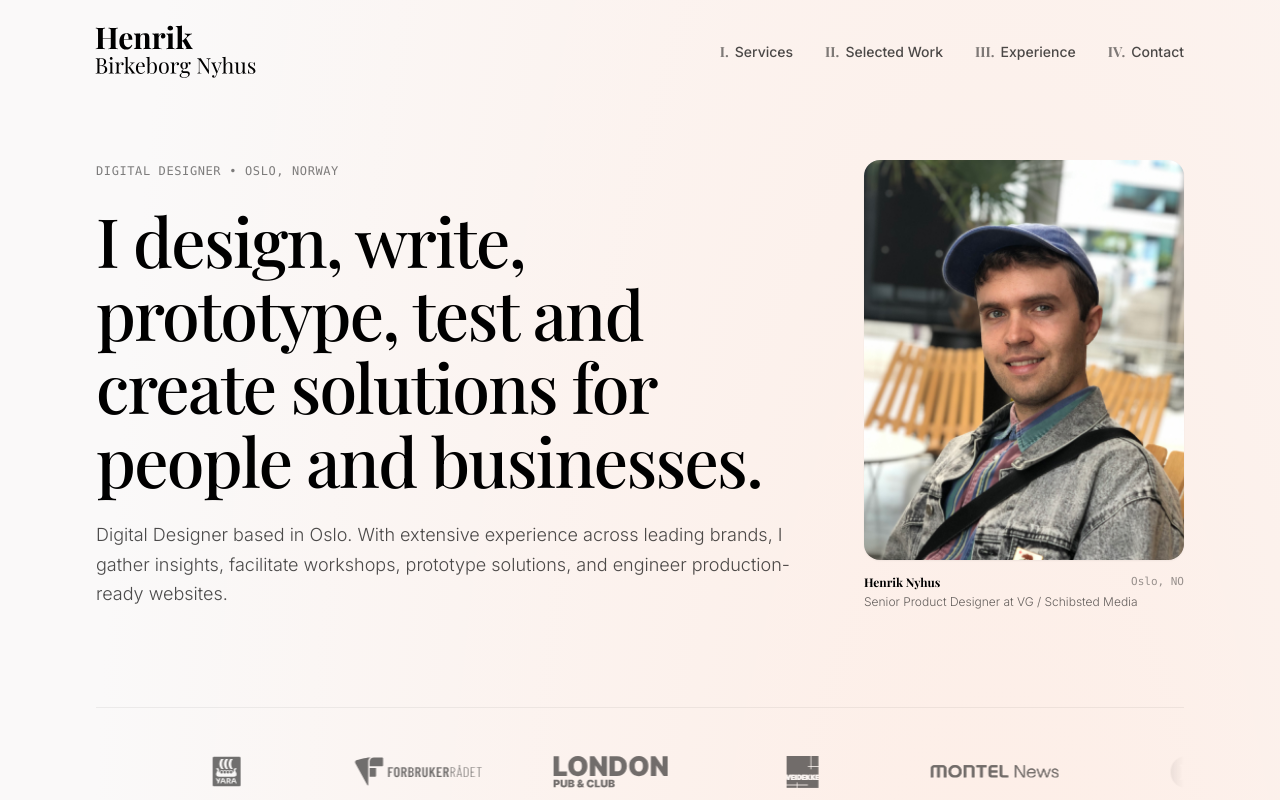
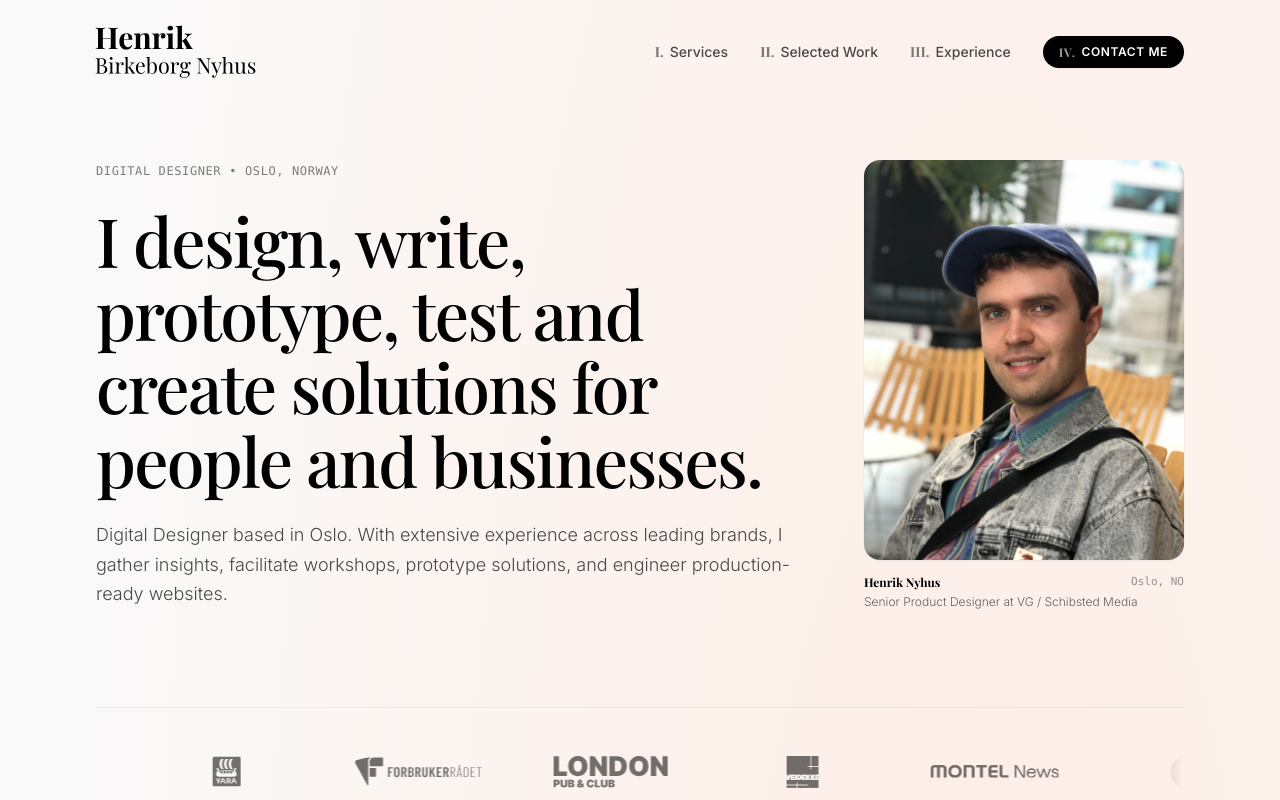
Before and after one commit to henrik-nb/henriknyhus-portfolio, a Next.js app: page / in a window 1280 px wide. Shown: the top 800 px of the page. Built offline with nearby package versions, Linux system fonts and the light colour scheme; a web font is replaced by a local one.

Commit message:
Turn IV. Contact me into a dedicated button in the header with smooth scroll to contact section

```diff
--- a/src/components/Header.tsx
+++ b/src/components/Header.tsx
@@ -22,8 +22,22 @@ export function Header() {
     { numeral: "I.", label: "Services", href: "#services" },
     { numeral: "II.", label: "Selected Work", href: "#work" },
     { numeral: "III.", label: "Experience", href: "#experience" },
-    { numeral: "IV.", label: "Contact", href: "#contact" },
   ];
+
+  const scrollToContact = (e: React.MouseEvent) => {
+    e.preventDefault();
+    setMobileMenuOpen(false);
+    if (window.location.pathname === "/") {
+      const contactEl = document.getElementById("contact");
+      if (contactEl) {
+        contactEl.scrollIntoView({ behavior: "smooth" });
+      } else {
+        window.scrollTo({ top: document.body.scrollHeight, behavior: "smooth" });
+      }
+    } else {
+      window.location.href = "/#contact";
+    }
+  };
 
   return (
     <header
@@ -69,6 +83,15 @@ export function Header() {
               <span>{item.label}</span>
             </a>
           ))}
+
+          {/* IV. Contact me Button */}
+          <button
+            onClick={scrollToContact}
+            className="inline-flex items-center gap-1.5 px-4 py-2 text-xs font-semibold uppercase tracking-wider bg-black text-white rounded-full hover:bg-black/85 transition-all shadow-xs cursor-pointer shrink-0"
+          >
+            <span className="text-white/60 font-serif font-bold normal-case">IV.</span>
+            <span>Contact me</span>
+          </button>
         </nav>
 
         {/* Mobile Hamburger */}
@@ -97,6 +120,15 @@ export function Header() {
               <span>{item.label}</span>
             </a>
           ))}
+          <div className="pt-2">
+            <button
+              onClick={scrollToContact}
+              className="inline-flex items-center justify-center w-full gap-2 px-4 py-2.5 text-sm font-semibold uppercase tracking-wider bg-black text-white rounded-full cursor-pointer"
+            >
+              <span className="text-white/60 font-serif font-bold normal-case">IV.</span>
+              <span>Contact me</span>
+            </button>
+          </div>
         </div>
       )}
     </header>
```
